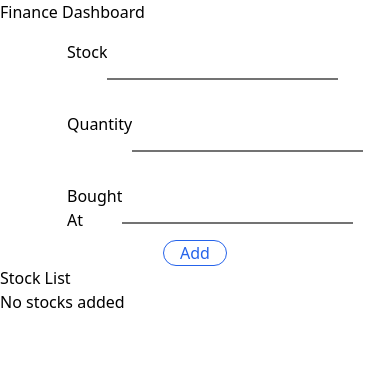
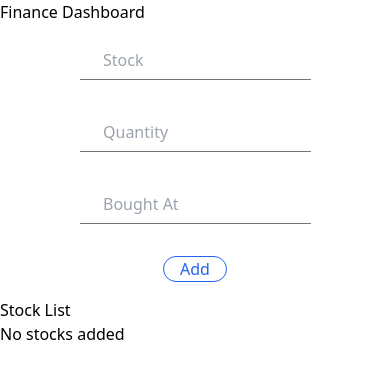
Before and after one commit to lesterc013/se100-capstone, a React (Vite) app: page / in a window 390 px wide. Shown: the top 378 px of the page. Built offline with nearby package versions, Linux system fonts and the light colour scheme.

Commit message:
Floating animation for StockForm input labels. Justified to center. Responsive layout for small and lg screens

```diff
--- a/src/components/StockForm.jsx
+++ b/src/components/StockForm.jsx
@@ -11,46 +11,67 @@ const StockForm = props => {
 
   return (
     <form
-      className='flex flex-col items-center md:flex-row md:justify-center'
+      className='flex flex-col items-center lg:flex-row lg:justify-center'
       onSubmit={handleSubmit}
     >
-      <div className='flex w-8/12 h-10 my-4 max-w-64'>
-        <label htmlFor='stockSymbol'>Stock</label>
+      <div className='relative flex justify-center w-8/12 h-10 my-4 max-w-64'>
         <input
+          className='peer border-b border-neutral-500 placeholder-transparent focus:outline-none'
           name='stockSymbol'
           id='stockSymbol'
           value={stockSymbol}
           type='text'
           onChange={event => setStockSymbol(event.target.value.toUpperCase())}
-          className='border-b-2 border-neutral-500'
+          placeholder='Stock'
+          autoComplete='off'
         />
+        <label
+          className='absolute left-9 -top-3.5 text-gray-600 text-sm peer-placeholder-shown:text-base peer-placeholder-shown:text-gray-400 peer-placeholder-shown:top-2 peer-focus:-top-3.5 peer-focus:text-gray-600 peer-focus:text-sm transition-all'
+          htmlFor='stockSymbol'
+        >
+          Stock
+        </label>
       </div>
 
-      <div className='flex w-8/12 justify-between h-10 my-4 max-w-64'>
-        <label htmlFor='quantity'>Quantity</label>
+      <div className='relative flex justify-center w-8/12 h-10 my-4 max-w-64'>
         <input
+          className='peer border-b border-neutral-500 placeholder-transparent focus:outline-none'
           name='quantity'
           id='quantity'
           value={quantity}
           type='number'
           onChange={event => setQuantity(event.target.value)}
-          className='border-b-2 border-neutral-500'
+          placeholder='Quantity'
+          autoComplete='off'
         />
+        <label
+          className='absolute left-9 -top-3.5 text-gray-600 text-sm peer-placeholder-shown:text-base peer-placeholder-shown:text-gray-400 peer-placeholder-shown:top-2 peer-focus:-top-3.5 peer-focus:text-gray-600 peer-focus:text-sm transition-all'
+          htmlFor='quantity'
+        >
+          Quantity
+        </label>
       </div>
 
-      <div className='flex w-8/12 justify-between h-10 my-4 max-w-64'>
-        <label htmlFor='purchasePrice'>Bought At</label>
+      <div className='relative flex justify-center w-8/12 h-10 my-4 max-w-64'>
         <input
+          className='peer border-b border-neutral-500 placeholder-transparent focus:outline-none'
           name='purchasePrice'
           id='purchasePrice'
           value={purchasePrice}
           type='number'
           onChange={event => setPurchasePrice(event.target.value)}
-          className='border-b-2 border-neutral-500'
+          placeholder='Purchase Price'
+          autoComplete='off'
         />
+        <label
+          className='absolute left-9 -top-3.5 text-gray-600 text-sm peer-placeholder-shown:text-base peer-placeholder-shown:text-gray-400 peer-placeholder-shown:top-2 peer-focus:-top-3.5 peer-focus:text-gray-600 peer-focus:text-sm transition-all'
+          htmlFor='purchasePrice'
+        >
+          Bought At
+        </label>
       </div>
       <button
-        className='border border-blue-600 text-blue-600 bg-transparent hover:bg-blue-600 hover:border-transparent hover:text-white active:bg-blue-700 min-w-16 rounded-full'
+        className='border border-blue-600 text-blue-600 bg-transparent hover:bg-blue-600 hover:border-transparent hover:text-white active:bg-blue-700 min-w-16 rounded-full my-4'
         type='submit'
       >
         Add
--- a/src/output.css
+++ b/src/output.css
@@ -554,9 +554,58 @@ video {
   --tw-contain-style:  ;
 }
 
+.absolute {
+  position: absolute;
+}
+
+.relative {
+  position: relative;
+}
+
+.-top-3\.5 {
+  top: -0.875rem;
+}
+
+.left-0 {
+  left: 0px;
+}
+
+.-left-3 {
+  left: -0.75rem;
+}
+
+.left-2 {
+  left: 0.5rem;
+}
+
+.left-4 {
+  left: 1rem;
+}
+
+.left-6 {
+  left: 1.5rem;
+}
+
+.left-8 {
+  left: 2rem;
+}
+
+.left-10 {
+  left: 2.5rem;
+}
+
+.left-9 {
+  left: 2.25rem;
+}
+
 .my-4 {
   margin-top: 1rem;
   margin-bottom: 1rem;
+}
+
+.my-2 {
+  margin-top: 0.5rem;
+  margin-bottom: 0.5rem;
 }
 
 .flex {
@@ -567,8 +616,30 @@ video {
   height: 2.5rem;
 }
 
+.h-1 {
+  height: 0.25rem;
+}
+
+.h-3\.5 {
+  height: 0.875rem;
+}
+
+.h-min {
+  height: -moz-min-content;
+  height: min-content;
+}
+
 .w-8\/12 {
   width: 66.666667%;
+}
+
+.w-max {
+  width: -moz-max-content;
+  width: max-content;
+}
+
+.w-full {
+  width: 100%;
 }
 
 .min-w-16 {
@@ -587,8 +658,16 @@ video {
   align-items: center;
 }
 
+.justify-center {
+  justify-content: center;
+}
+
 .justify-between {
   justify-content: space-between;
+}
+
+.justify-items-center {
+  justify-items: center;
 }
 
 .rounded-full {
@@ -607,33 +686,47 @@ video {
   border-bottom-width: 1px;
 }
 
+.border-blue-600 {
+  --tw-border-opacity: 1;
+  border-color: rgb(37 99 235 / var(--tw-border-opacity));
+}
+
 .border-neutral-500 {
   --tw-border-opacity: 1;
   border-color: rgb(115 115 115 / var(--tw-border-opacity));
-}
-
-.border-blue-400 {
-  --tw-border-opacity: 1;
-  border-color: rgb(96 165 250 / var(--tw-border-opacity));
-}
-
-.border-blue-600 {
-  --tw-border-opacity: 1;
-  border-color: rgb(37 99 235 / var(--tw-border-opacity));
 }
 
 .bg-transparent {
   background-color: transparent;
 }
 
-.text-blue-400 {
-  --tw-text-opacity: 1;
-  color: rgb(96 165 250 / var(--tw-text-opacity));
+.text-sm {
+  font-size: 0.875rem;
+  line-height: 1.25rem;
 }
 
 .text-blue-600 {
   --tw-text-opacity: 1;
   color: rgb(37 99 235 / var(--tw-text-opacity));
+}
+
+.text-gray-600 {
+  --tw-text-opacity: 1;
+  color: rgb(75 85 99 / var(--tw-text-opacity));
+}
+
+.placeholder-transparent::-moz-placeholder {
+  color: transparent;
+}
+
+.placeholder-transparent::placeholder {
+  color: transparent;
+}
+
+.transition-all {
+  transition-property: all;
+  transition-timing-function: cubic-bezier(0.4, 0, 0.2, 1);
+  transition-duration: 150ms;
 }
 
 .hover\:border-transparent:hover {
@@ -650,14 +743,56 @@ video {
   color: rgb(255 255 255 / var(--tw-text-opacity));
 }
 
-.active\:bg-blue-600:active {
-  --tw-bg-opacity: 1;
-  background-color: rgb(37 99 235 / var(--tw-bg-opacity));
+.focus\:outline-none:focus {
+  outline: 2px solid transparent;
+  outline-offset: 2px;
 }
 
 .active\:bg-blue-700:active {
   --tw-bg-opacity: 1;
   background-color: rgb(29 78 216 / var(--tw-bg-opacity));
+}
+
+.peer:-moz-placeholder-shown ~ .peer-placeholder-shown\:top-2 {
+  top: 0.5rem;
+}
+
+.peer:placeholder-shown ~ .peer-placeholder-shown\:top-2 {
+  top: 0.5rem;
+}
+
+.peer:-moz-placeholder-shown ~ .peer-placeholder-shown\:text-base {
+  font-size: 1rem;
+  line-height: 1.5rem;
+}
+
+.peer:placeholder-shown ~ .peer-placeholder-shown\:text-base {
+  font-size: 1rem;
+  line-height: 1.5rem;
+}
+
+.peer:-moz-placeholder-shown ~ .peer-placeholder-shown\:text-gray-400 {
+  --tw-text-opacity: 1;
+  color: rgb(156 163 175 / var(--tw-text-opacity));
+}
+
+.peer:placeholder-shown ~ .peer-placeholder-shown\:text-gray-400 {
+  --tw-text-opacity: 1;
+  color: rgb(156 163 175 / var(--tw-text-opacity));
+}
+
+.peer:focus ~ .peer-focus\:-top-3\.5 {
+  top: -0.875rem;
+}
+
+.peer:focus ~ .peer-focus\:text-sm {
+  font-size: 0.875rem;
+  line-height: 1.25rem;
+}
+
+.peer:focus ~ .peer-focus\:text-gray-600 {
+  --tw-text-opacity: 1;
+  color: rgb(75 85 99 / var(--tw-text-opacity));
 }
 
 @media (min-width: 768px) {
@@ -669,3 +804,21 @@ video {
     justify-content: center;
   }
 }
+
+@media (min-width: 1024px) {
+  .lg\:flex-row {
+    flex-direction: row;
+  }
+
+  .lg\:justify-center {
+    justify-content: center;
+  }
+
+  .lg\:justify-between {
+    justify-content: space-between;
+  }
+
+  .lg\:justify-around {
+    justify-content: space-around;
+  }
+}
```
